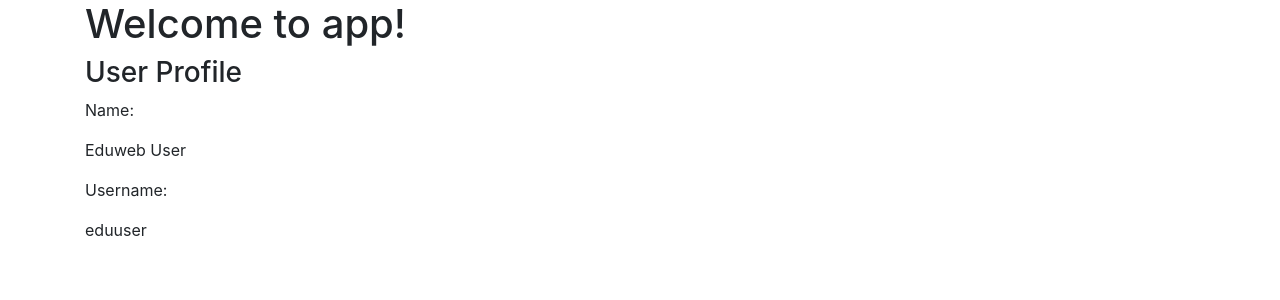
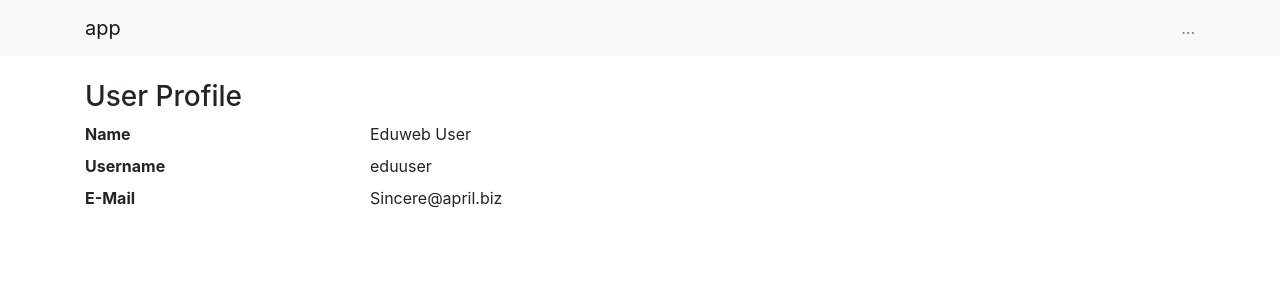
Before and after one commit to ev45ive/eduweb-angular-wzorce, an Angular app: page / in a window 1280 px wide. Shown: the top 300 px of the page. Built offline with nearby package versions, Linux system fonts and the light colour scheme; data requests are answered from the project's data file.

Commit message:
7.3. Wiele subskrypcji i Multicast - start

```diff
--- a/src/app/app.component.html
+++ b/src/app/app.component.html
@@ -1,9 +1,15 @@
+<nav class="navbar navbar-light bg-light justify-content-between">
+  <div class="container">
+      <a class="navbar-brand">{{title}}</a>
+      <span class="navbar-text">
+        ...
+      </span>
+  </div>
+</nav>
+
 <div class="container">
   <div class="row">
-    <div class="col">
-      <h1>
-        Welcome to {{ title }}!
-      </h1>
+    <div class="col pt-4">
       <profile></profile>
     </div>
   </div>
--- a/src/app/profile/profile.component.ts
+++ b/src/app/profile/profile.component.ts
@@ -7,10 +7,14 @@ import { User } from './models/user';
   template: `
     <div *ngIf="profile">
       <h3>User Profile</h3>
-      <p>Name:</p>
-      <p>{{profile.name}}</p>
-      <p>Username:</p>
-      <p>{{profile.username}}</p>
+      <dl class="row">
+        <dt class="col-3">Name</dt>
+        <dd class="col-9">{{profile.name}}</dd>
+        <dt class="col-3">Username</dt>
+        <dd class="col-9">{{profile.username}}</dd>
+        <dt class="col-3">E-Mail</dt>
+        <dd class="col-9">{{profile.email}}</dd>
+      </dl>
     </div>
   `,
   styles: []
```
